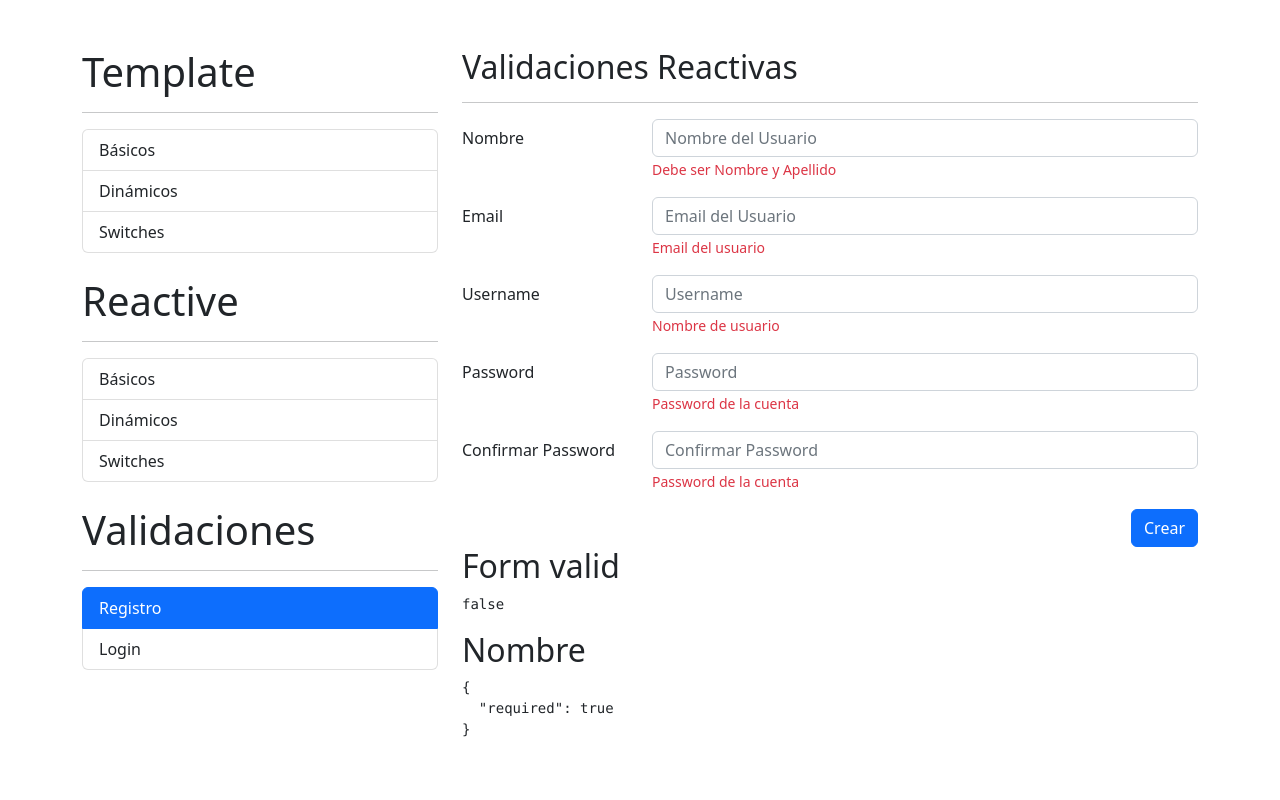
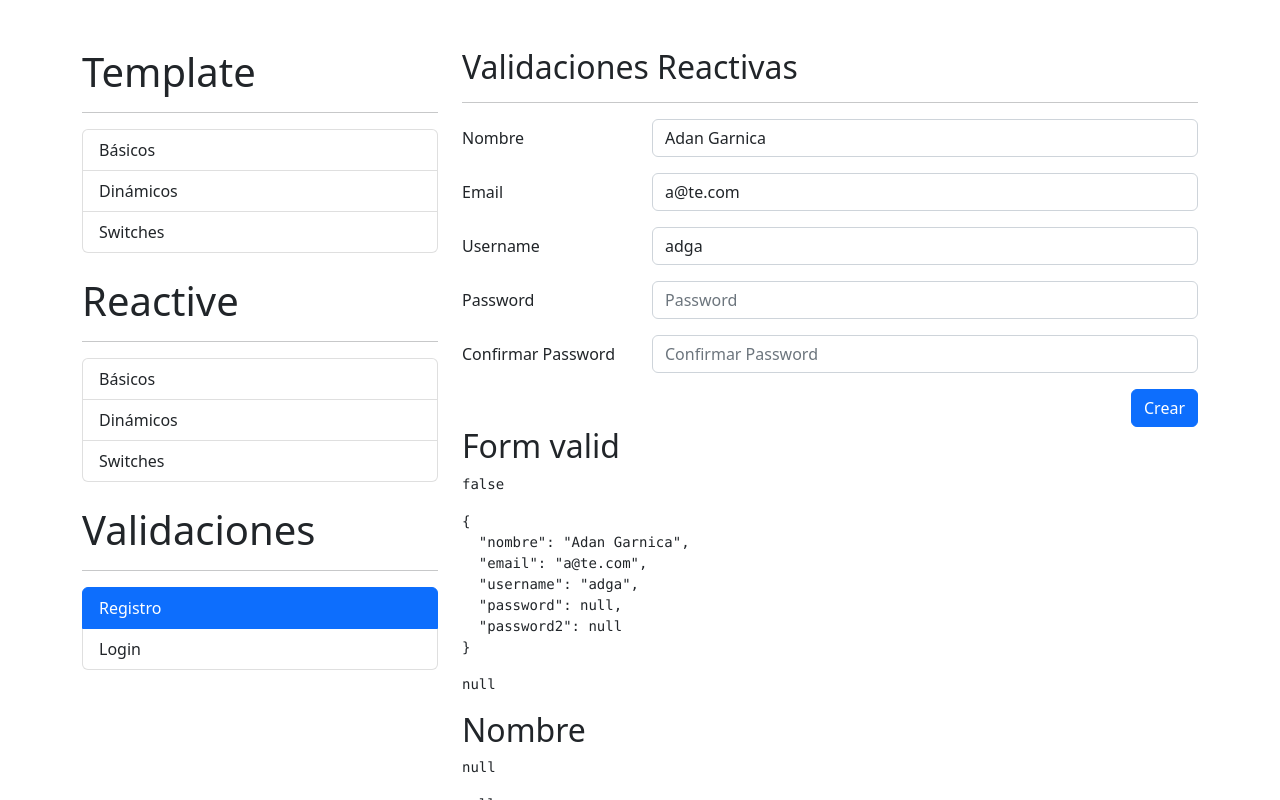
Before and after one commit to adanga89/angular-forms, an Angular app: page /template/basicos in a window 1280 px wide. Both pictures are taken after a click on the item "Registro". Shown: the top 800 px of the page. Built offline with nearby package versions, Linux system fonts and the light colour scheme.

Commit message:
Validaciones Personalizadas | registro

```diff
--- a/src/app/auth/registro/registro.component.html
+++ b/src/app/auth/registro/registro.component.html
@@ -22,9 +22,11 @@
                 <label class="col-sm-3 col-form-label">Email</label>
                 <div class="col-sm-9">
                     <input type="email"
+                        formControlName="email"
                         class="form-control"
                         placeholder="Email del Usuario">
-                    <span class="form-text text-danger">Email del usuario</span>
+                    <span *ngIf="campoValido('email')"
+                        class="form-text text-danger">Correo Obligatorio</span>
                 </div>
             </div>
 
@@ -34,8 +36,10 @@
                 <div class="col-sm-9">
                     <input type="text"
                         class="form-control"
+                        formControlName="username"
                         placeholder="Username">
-                    <span class="form-text text-danger">Nombre de usuario</span>
+                    <span *ngIf="campoValido('username')"
+                    class="form-text text-danger">Nombre de usuario existente</span>
                 </div>
             </div>
 
@@ -45,8 +49,10 @@
                 <div class="col-sm-9">
                     <input type="password"
                         class="form-control"
+                        formControlName="password"
                         placeholder="Password">
-                    <span class="form-text text-danger">Password de la cuenta</span>
+                    <span *ngIf="campoValido('password')"
+                    class="form-text text-danger">Password de la cuenta</span>
                 </div>
             </div>
 
@@ -56,8 +62,10 @@
                 <div class="col-sm-9">
                     <input type="password"
                         class="form-control"
+                        formControlName="password2"
                         placeholder="Confirmar Password">
-                    <span class="form-text text-danger">Password de la cuenta</span>
+                    <span *ngIf="campoValido('password2')"
+                        class="form-text text-danger">Las contraseñas deben de ser iguales</span>
                 </div>
             </div>
 
@@ -74,6 +82,12 @@
 
 <h2>Form valid</h2>
 <pre>{{miFormulario.valid | json}}</pre>
+<pre>{{miFormulario.value | json}}</pre>
+<pre>{{miFormulario.errors | json}}</pre>
 
 <h2>Nombre</h2>
 <pre>{{miFormulario.controls['nombre'].errors | json}}</pre>
+<pre>{{miFormulario.controls['email'].errors | json}}</pre>
+<pre>{{miFormulario.controls['username'].errors | json}}</pre>
+<pre>pass: {{miFormulario.controls['password'].errors | json}}</pre>
+<pre>pass2: {{miFormulario.controls['password2'].errors | json}}</pre>
--- a/src/app/auth/registro/registro.component.ts
+++ b/src/app/auth/registro/registro.component.ts
@@ -1,5 +1,7 @@
 import { Component, OnInit } from '@angular/core';
 import { FormBuilder, FormGroup, Validators } from '@angular/forms';
+//import { nombreApellidoPattern, emailPattern, noPuedeSerStrider } from '../../shared/validator/validaciones';
+import { ValidatorService } from '../../shared/validator/validator.service';
 
 @Component({
   selector: 'app-registro',
@@ -9,24 +11,38 @@ import { FormBuilder, FormGroup, Validators } from '@angular/forms';
 })
 export class RegistroComponent implements OnInit {
 
-  nombreApellidoPattern: string = '([a-zA-Z]+) ([a-zA-Z]+)';
+  miFormulario: FormGroup = this.fb.group({
+    nombre: ['', [Validators.required, Validators.pattern(this.validService.nombreApellidoPattern)]],
+    email: ['', [Validators.required, Validators.email, Validators.pattern(this.validService.emailPattern)]],
+    username: [ '' , [Validators.required, this.validService.noPuedeSerStrider]],
+    password: ['', [Validators.required, Validators.minLength(6)]],
+    password2: ['', [Validators.required, Validators.minLength(6)]]
+  },
+  /*Opciones para el formGroup*/
+  {
+    validators: [ this.validService.camposIguales('password','password2')]
+  }
+  );
 
-  miFormulario: FormGroup = this.fb.group({
-    nombre: ['', [Validators.required, Validators.pattern(this.nombreApellidoPattern)]]
-  })
-
-  constructor(private fb: FormBuilder) { }
+  constructor(private fb: FormBuilder,
+              private validService: ValidatorService) { }
 
   ngOnInit(): void {
+    this.miFormulario.reset({
+      nombre: 'Adan Garnica',
+      email: 'a@te.com',
+      username: 'adga'
+    })
   }
 
-  campoValido(campo: string): boolean | undefined{
-    return this.miFormulario.get(campo)?.invalid;
+  campoValido(campo: string){
+    return this.miFormulario.get(campo)?.invalid
+            && this.miFormulario.get(campo)?.touched;
   }
 
   submitFormulario(){
+    this.miFormulario.markAllAsTouched();
     console.log(this.miFormulario.value);
+  }
 
-    this.miFormulario.markAllAsTouched();
-  }
 }
--- /dev/null
+++ b/src/app/db/db.json
@@ -0,0 +1,19 @@
+{
+    "usuarios": [
+        {
+            "id": 1,
+            "email": "test1@test.com",
+            "username": "test1"
+        },
+        {
+            "id": 2,
+            "email": "test2@test.com",
+            "username": "test2"
+        },
+        {
+            "id": 3,
+            "email": "test3@test.com",
+            "username": "test3"
+        }
+    ]
+}
--- /dev/null
+++ b/src/app/shared/validator/validaciones.ts
@@ -0,0 +1,10 @@
+import { FormControl } from '@angular/forms';
+
+// export const nombreApellidoPattern: string = '([a-zA-Z]+) ([a-zA-Z]+)';
+// export const emailPattern: string = "^[a-z0-9._%+-]+@[a-z0-9.-]+\\.[a-z]{2,4}$";
+
+// export const noPuedeSerStrider = ( args: FormControl) =>{
+//     const valor: string = args.value.trim();
+//     console.log(valor);
+//     return valor === 'strider' ? {noStrider: true}: null;
+//   }
--- /dev/null
+++ b/src/app/shared/validator/validator.service.ts
@@ -0,0 +1,38 @@
+import { Injectable } from '@angular/core';
+import { FormControl, ValidationErrors, AbstractControl } from '@angular/forms';
+
+@Injectable({
+  providedIn: 'root'
+})
+export class ValidatorService {
+
+  constructor() { }
+
+  public nombreApellidoPattern: string = '([a-zA-Z]+) ([a-zA-Z]+)';
+  public  emailPattern: string = "^[a-z0-9._%+-]+@[a-z0-9.-]+\\.[a-z]{2,4}$";
+
+  noPuedeSerStrider( args: FormControl): ValidationErrors | null{
+      const valor: string = args.value.trim();
+      console.log(valor);
+      return valor === 'strider' ? {noStrider: true}: null;
+  }
+
+  camposIguales(campo1: string, campo2: string){
+
+    return (formGroup: AbstractControl): ValidationErrors | null => {
+      const pass1 = formGroup.get(campo1)?.value;
+      const pass2 = formGroup.get(campo2)?.value;
+
+      if (pass1 !== pass2) {
+        formGroup.get(campo2)?.setErrors({noIgual: true});
+        return { noIgual: true }
+      }
+      else{
+        formGroup.get(campo2)?.setErrors(null);
+        return null;
+      }
+
+    }
+
+  }
+}
```
